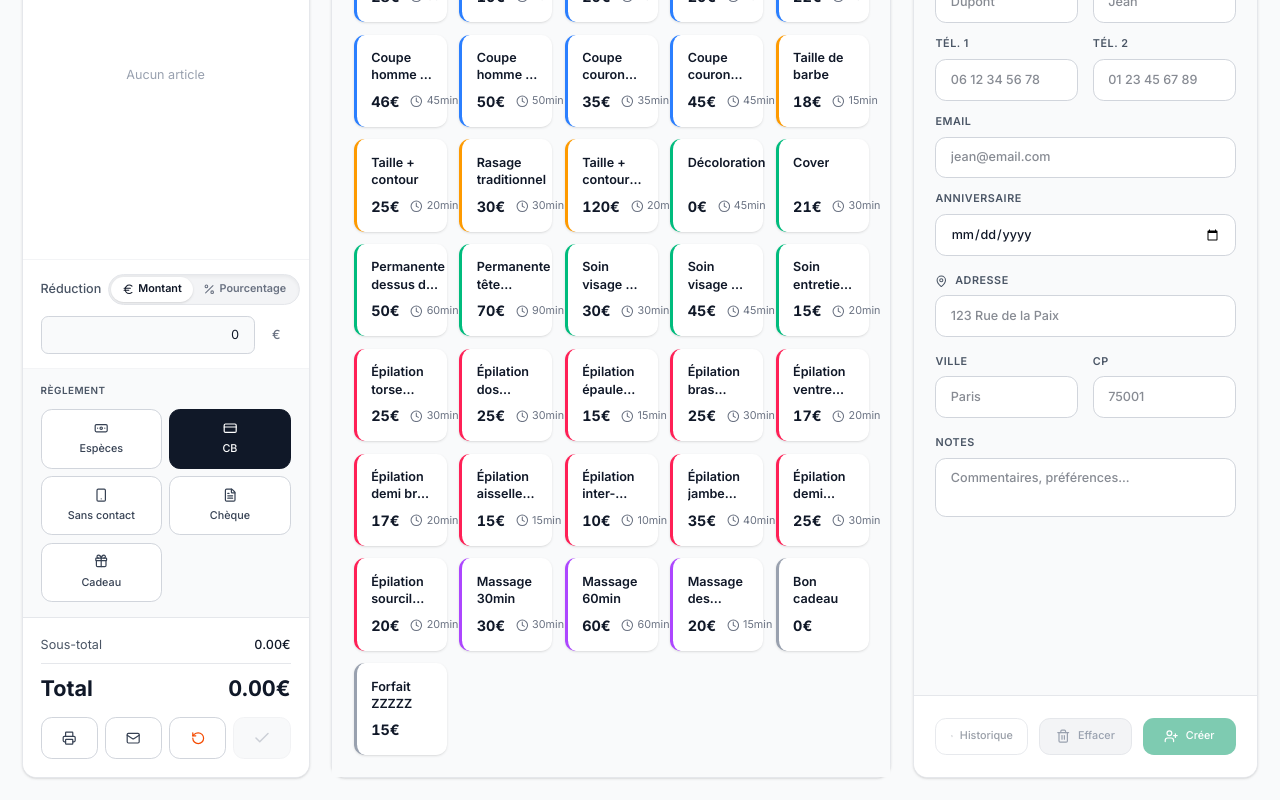
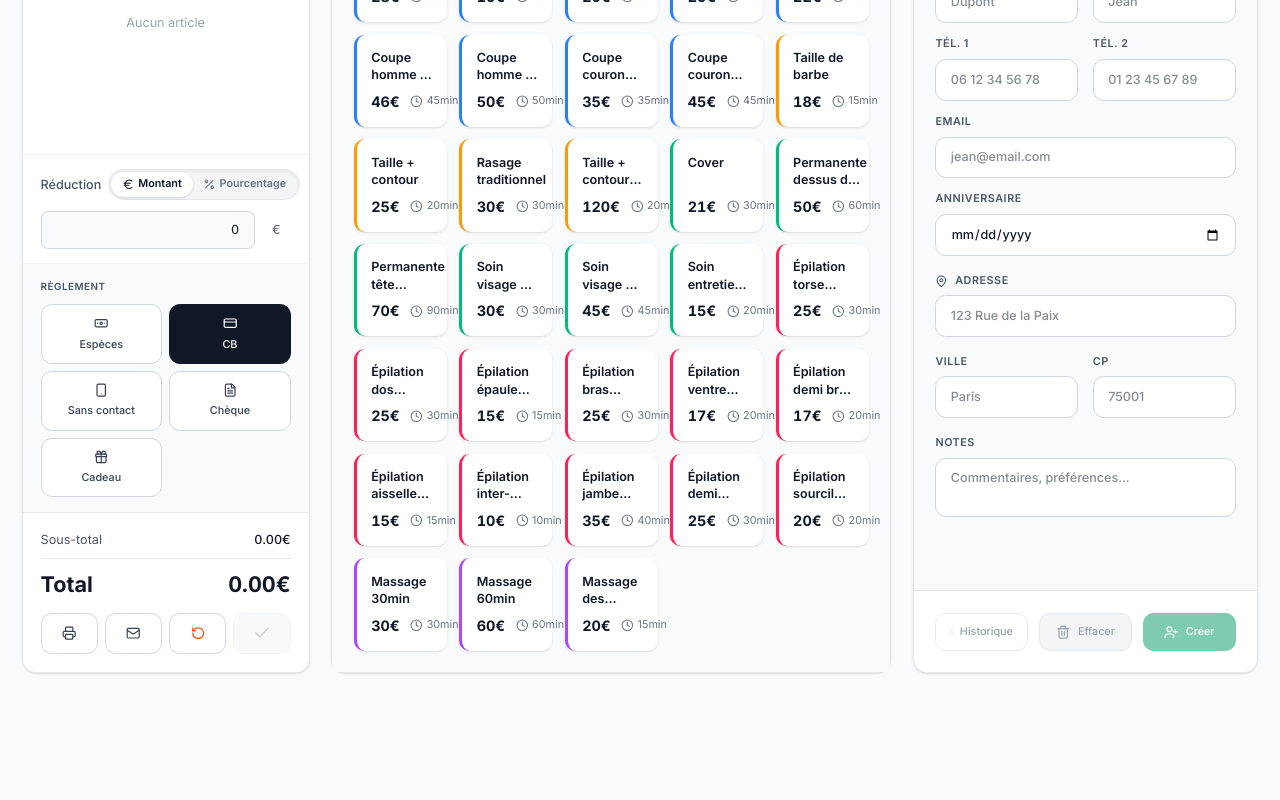
Before and after one commit to TarekMokadem/extremitehomme, a Vue app: page / in a window 1280 px wide. Shown: the part 283-1083 px from the top of the page. After the commit the page ends 978 px from the top, so only its background shows below. Built offline with nearby package versions, Linux system fonts and the light colour scheme.

Commit message:
chore: retirer les services non utilises (en clair)

```diff
--- a/src/data/services.ts
+++ b/src/data/services.ts
@@ -19,7 +19,6 @@ export const services: Service[] = [
   { id: 13, name: 'Taille + contour bi-mensuel', price: 120, duration: 20, category: 'barbe' },
 
   // Soins
-  { id: 14, name: 'Décoloration', price: 0, duration: 45, category: 'soins' },
   { id: 15, name: 'Cover', price: 21, duration: 30, category: 'soins' },
   { id: 16, name: 'Permanente dessus de tête et coupe', price: 50, duration: 60, category: 'soins' },
   { id: 17, name: 'Permanente tête complète + coupe', price: 70, duration: 90, category: 'soins' },
@@ -46,8 +45,7 @@ export const services: Service[] = [
   { id: 34, name: 'Massage des mains', price: 20, duration: 15, category: 'massage' },
 
   // Autres
-  { id: 35, name: 'Bon cadeau', price: 0, category: 'autres' },
-  { id: 36, name: 'Forfait ZZZZZ', price: 15, category: 'autres' },
+  // (services non utilisés dans la nouvelle caisse volontairement retirés)
 ];
 
 /**
```
